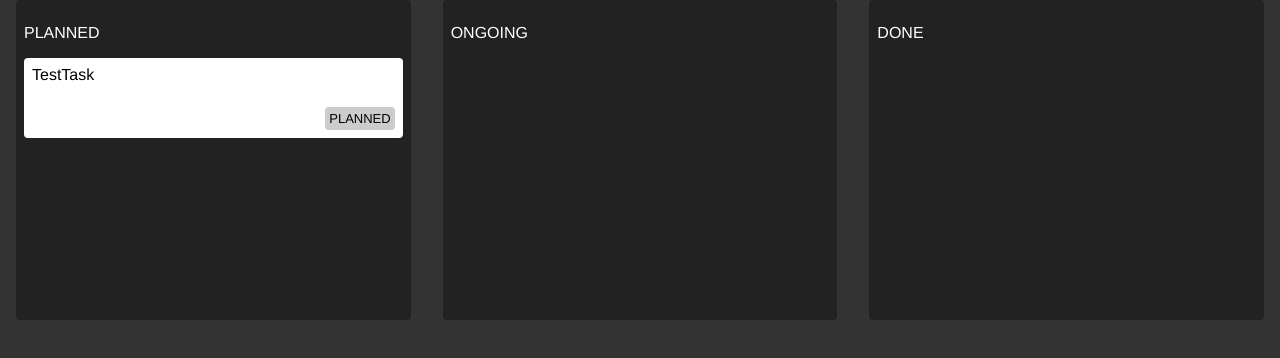
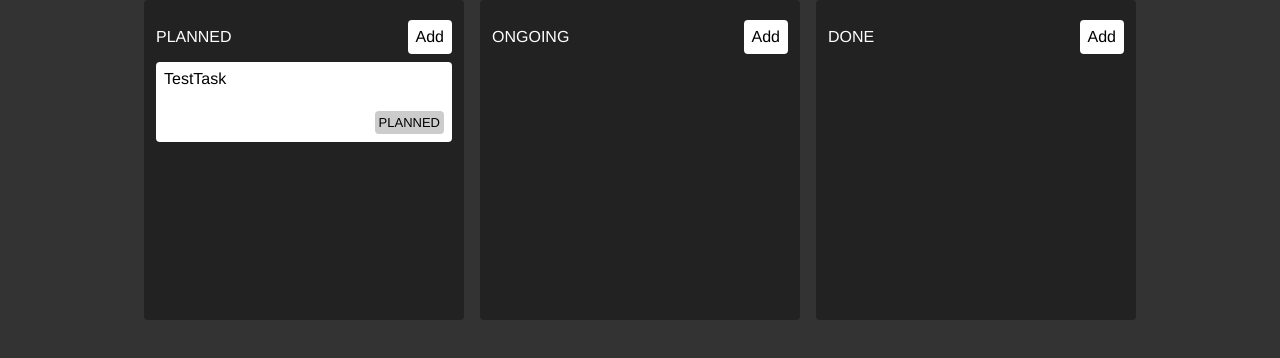
Before and after one commit to Gapotchenko-Yakov/kanban-zustand, a React (Vite) app: page / in a window 1280 px wide. Shown: the top 358 px of the page. Built offline with nearby package versions, Linux system fonts and the light colour scheme.

Commit message:
With add task functionality.

```diff
--- a/src/components/Column.css
+++ b/src/components/Column.css
@@ -3,8 +3,29 @@
   min-height: 20rem;
   color: #fff;
   width: 33%;
-  min-width: 20rem;
-  margin: 0 1rem;
+  max-width: 20rem;
+  margin: 0 0.5rem;
   border-radius: 4px;
   padding: 0.5rem;
+  border: dashed transparent 4px;
 }
+
+.titleWrapper {
+  display: flex;
+  justify-content: space-between;
+  align-items: center;
+}
+
+.titleWrapper button {
+  all: unset;
+  color: black;
+  background: white;
+  padding: 0.5rem;
+  border-radius: 4px;
+  height: fit-content;
+  cursor: pointer;
+}
+
+.titleWrapper button:hover {
+  background: var(--COLOR-GRAY-LIGHT);
+}
--- a/src/components/Column.tsx
+++ b/src/components/Column.tsx
@@ -10,10 +10,14 @@ const Column = ({ state }) => {
     (store) => store.tasks.filter((task) => task.state === state),
     shallow
   );
+  const addTask = useStore((store) => store.addTask);
 
   return (
     <div className="column">
-      <p>{state}</p>
+      <div className="titleWrapper">
+        <p>{state}</p>
+        <button onClick={() => addTask("asd" + state, state)}>Add</button>
+      </div>
       {tasks.map((task) => (
         <Task title={task.title} />
       ))}
--- a/src/store.js
+++ b/src/store.js
@@ -7,6 +7,8 @@ const store = (set) => ({
       state: "PLANNED",
     },
   ],
+  addTask: (title, state) =>
+    set((store) => ({ tasks: [...store.tasks, { title, state }] })),
 });
 
 export const useStore = create(store);
```
